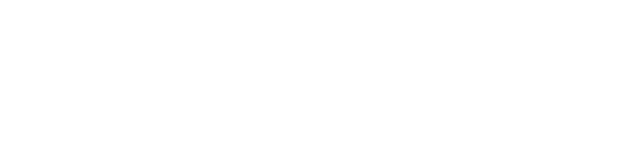
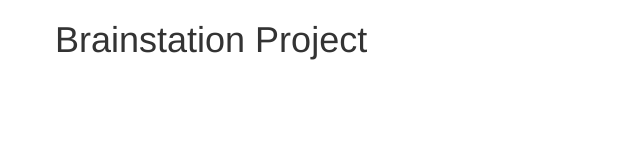
Before and after one commit to JacobusVisser/jacobusvisser.github.io, a plain HTML site: page index.html in a window 1280 px wide. Shown: the whole page, without its empty margins (0-640 px from the left). Drawn offline with Linux system fonts and the light colour scheme.

Commit message:
Updated indeed.html file

```diff
--- a/index.html
+++ b/index.html
@@ -1,7 +1,7 @@
 <!doctype html>
 <html>
   <head>
-    <title>Bootstrap Starter Kit</title>
+    <title>Brainstation Project</title>
     <link rel="stylesheet" type="text/css" href="css/bootstrap.min.css"/>
     <link rel="stylesheet" type="text/css" href="css/custom.css"/>
 
@@ -9,6 +9,7 @@
   <body>
     <div class="container">
       <div class="row">
+        <h1>Brainstation Project</h1>
       </div>
     </div>
     <script type="text/javascript" src="js/jquery-1.12.4.min.js"></script>
```
